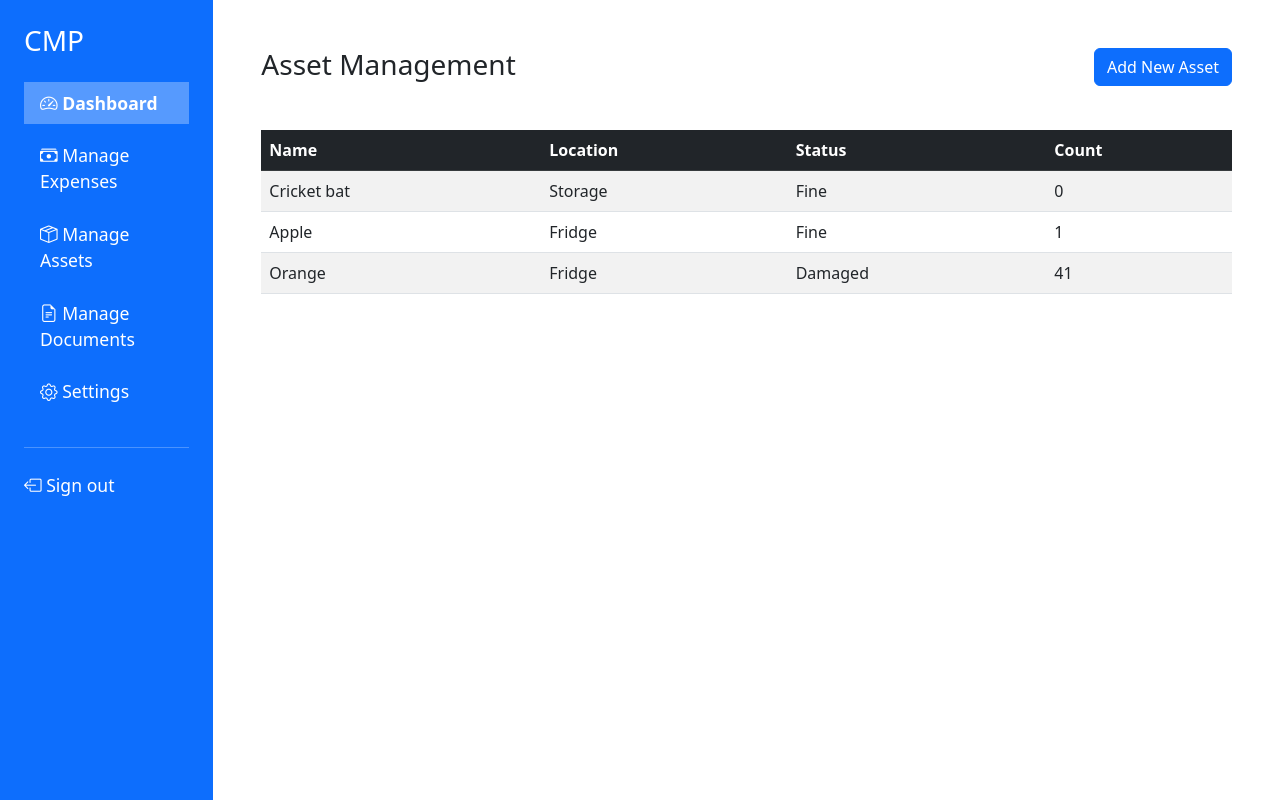
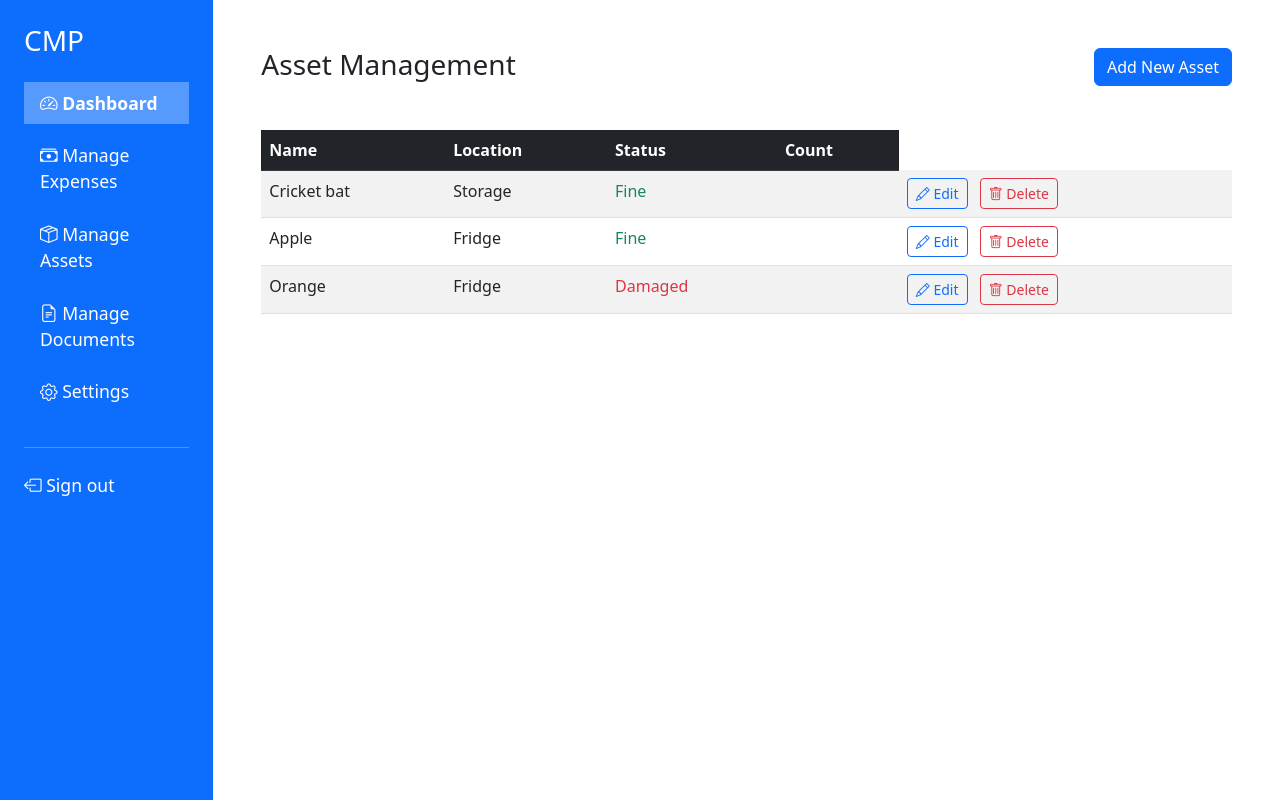
Before and after one commit to OblivCode/Community-Management-Platform, a Flask app: page /assets in a window 1280 px wide. Run offline with Flask 3, Linux system fonts and the light colour scheme; a user stored in the database is signed in; data comes from the database, SQL or seed files in the repository.

Commit message:
assets update

```diff
--- a/src/app.py
+++ b/src/app.py
@@ -1,4 +1,4 @@
-from flask import Flask, render_template, request, session, redirect, flash
+from flask import Flask, jsonify, render_template, request, session, redirect, flash
 from auth import validateUser
 from models import AssetStatus, Document, Transaction, db, User, Budget, Asset
 import os
@@ -77,24 +77,34 @@ def dashboard():
     return render_template('dashboard.html', username = session["username"],  currency=currency, budget_year = budget_year, minimum_budget_health = minimum_budget_health, total_budget=total_budget, remaining_budget=remaining_budget, count_no_receipt=count_no_receipt, count_assets=count_assets, count_assets_damaged=count_assets_damaged, count_documents=count_documents, unlinked_documents=unlinked_documents, recent_transactions=recent_transactions)
 
 # Asset Management Route
+
 @app.route('/assets', methods=['GET'])
-@app.route('/assets/<operation>', methods=['POST'])
-def assets(operation=None):
+@app.route('/assets/<id>', methods=['GET'])
+def assets_get(id=None):
     if not session.get("username"):
         return redirect("/login")
 
-    if request.method == "GET":
-        return assets_get()
-    elif request.method == "POST":
-        return assets_post(operation)
+    if id:
+        # Get specific asset
+        asset = Asset.query.get(id)
+        return jsonify({
+            "id": asset.id,
+            "name": asset.name,
+            "location": asset.location,
+            "status": asset.status,
+            "count": asset.count
+        })
+    else:
+        # Get all assets
+        assets = Asset.query.all()
+        asset_status_options = [status.value.removeprefix("AssetStatus.") for status in AssetStatus]
+        return render_template('assets.html', assets=assets, asset_status_options=asset_status_options)
 
-def assets_get():
-    # Get all assets
-    assets = Asset.query.all()
-    asset_status_options = [status.value.removeprefix("AssetStatus.") for status in AssetStatus]
-    return render_template('assets.html', assets=assets, asset_status_options=asset_status_options)
+@app.route('/assets/<operation>', methods=['POST'])
+def assets_post(operation=None):
+    if not session.get("username"):
+        return redirect("/login")
 
-def assets_post(operation):
      # "add", "update", "delete"
     if operation == "add":
         name = request.form.get("name")
@@ -111,23 +121,24 @@ def assets_post(operation):
             db.session.add(new_asset)
             db.session.commit()
     elif operation == "update":
-        asset_id = request.form.get("asset_id")
-        asset = Asset.query.get(asset_id)
+        id = request.form.get("id")
+        asset = Asset.query.get(id)
         if asset:
             asset.name = request.form.get("name")
             asset.location = request.form.get("location")
             asset.status = request.form.get("status")
+            asset.count = request.form.get("count")
             db.session.commit()
         else:
-            flash("Could not update asset with ID {asset_id}: Asset not found", "error")
+            flash(f"Could not update asset with ID {id}: Asset not found", "error")
     elif operation == "delete":
-        asset_id = request.form.get("asset_id")
-        asset = Asset.query.get(asset_id)
+        id = request.form.get("id")
+        asset = Asset.query.get(id)
         if asset:
             db.session.delete(asset)
             db.session.commit()
         else:
-            flash("Could not delete asset with ID {asset_id}: Asset not found", "error")
+            flash(f"Could not delete asset with ID {id}: Asset not found", "error")
     else:
         flash("Invalid operation.", "error")
     return redirect("/assets")
--- a/src/templates/assets.html
+++ b/src/templates/assets.html
@@ -24,8 +24,41 @@
         <tr>
             <td>{{ asset.name }}</td>
             <td>{{ asset.location }}</td>
-            <td>{{ asset.status }}</td>
-            <td>{{ asset.count }}</td>
+            <td>
+                {% if asset.status == 'Damaged' %}
+                <span class="text-danger">{{asset.status}}</span>
+                {% elif asset.status == 'Lost' %}
+                <span class="text-danger">{{asset.status}}</span>
+                {% else %}
+                <span class="text-success">{{asset.status}}</span>
+                {% endif %}
+            </td>
+            <td>
+
+            </td>
+            <!-- buttons -->
+            <td>
+                <button class="btn btn-sm btn-outline-primary me-2"
+                    data-bs-toggle="modal"
+                    data-bs-target="#editAssetModal"
+
+                    data-id="{{ asset.id }}"
+                    data-name="{{ asset.name }}"
+                    data-location="{{ asset.location }}"
+                    data-status="{{ asset.status }}"
+                    data-count="{{ asset.count }}">
+                    <i class="bi bi-pencil"></i>
+                    Edit
+                </button>
+                <form action="/assets/delete" method="post" style="display:inline;">
+                    <input type="hidden" name="id" value="{{ asset.id }}">
+                    <button class="btn btn-sm btn-outline-danger me-2"
+                        onclick="return confirm('Delete this item?')">
+                        <i class="bi bi-trash"></i>
+                        Delete
+                    </button>
+                </form>
+            </td>
         </tr>
         {% else %}
         <tr>
@@ -74,4 +107,73 @@
     </div>
 </div>
 
+<!-- Edit Asset Modal -->
+<div class="modal fade" id="editAssetModal" tabindex="-1" aria-hidden="true">
+    <div class="modal-dialog">
+        <div class="modal-content">
+            <div class="modal-header">
+                <h5 class="modal-title">Edit Asset</h5>
+                <button type="button" class="btn-close" data-bs-dismiss="modal" aria-label="Close"></button>
+            </div>
+
+            <form id="editForm" method="post" action="/assets/update">
+                <div class="modal-body">
+                    <input type="hidden" id="editAssetId" name="id">
+
+                    <div class="mb-3">
+                        <label class="form-label">Asset Name</label>
+                        <input type="text" class="form-control" id="editName" name="name" required>
+                    </div>
+
+                    <div class="mb-3">
+                        <label class="form-label">Location</label>
+                        <input type="text" class="form-control" id="editLocation" name="location" required>
+                    </div>
+
+                    <div class="mb-3">
+                        <label class="form-label">Status</label>
+                        <select class="form-select" id="editStatus" name="status" required>
+                            {% for status in asset_status_options %}
+                                <option>{{status}}</option>
+                            {% endfor %}
+                        </select>
+                    </div>
+
+                    <div class="mb-3">
+                        <label class="form-label">Count</label>
+                        <input type="number" class="form-control" id="editCount" name="count" min="1" required>
+                    </div>
+
+                </div>
+                <div class="modal-footer">
+                    <button type="button" class="btn btn-secondary" data-bs-dismiss="modal">Close</button>
+                    <button type="submit" class="btn btn-primary">Save Changes</button>
+                </div>
+            </form>
+        </div>
+    </div>
+</div>
+<script>
+    var editModal = document.getElementById('editAssetModal');
+    // When the modal is shown, populate the fields
+    editModal.addEventListener('show.bs.modal', function(event) {
+        // 1. Get data from button
+        var button = event.relatedTarget;
+
+        var id = button.getAttribute('data-id');
+        var name = button.getAttribute('data-name');
+        var location = button.getAttribute('data-location');
+        var status = button.getAttribute('data-status');
+        var count = button.getAttribute('data-count');
+
+        // 2. Populate the modal fields
+        document.getElementById('editAssetId').value = id;
+        document.getElementById('editName').value = name;
+        document.getElementById('editLocation').value = location;
+        document.getElementById('editStatus').value = status;
+        document.getElementById('editCount').value = count;
+
+    })
+</script>
+
 {% endblock %}
```
